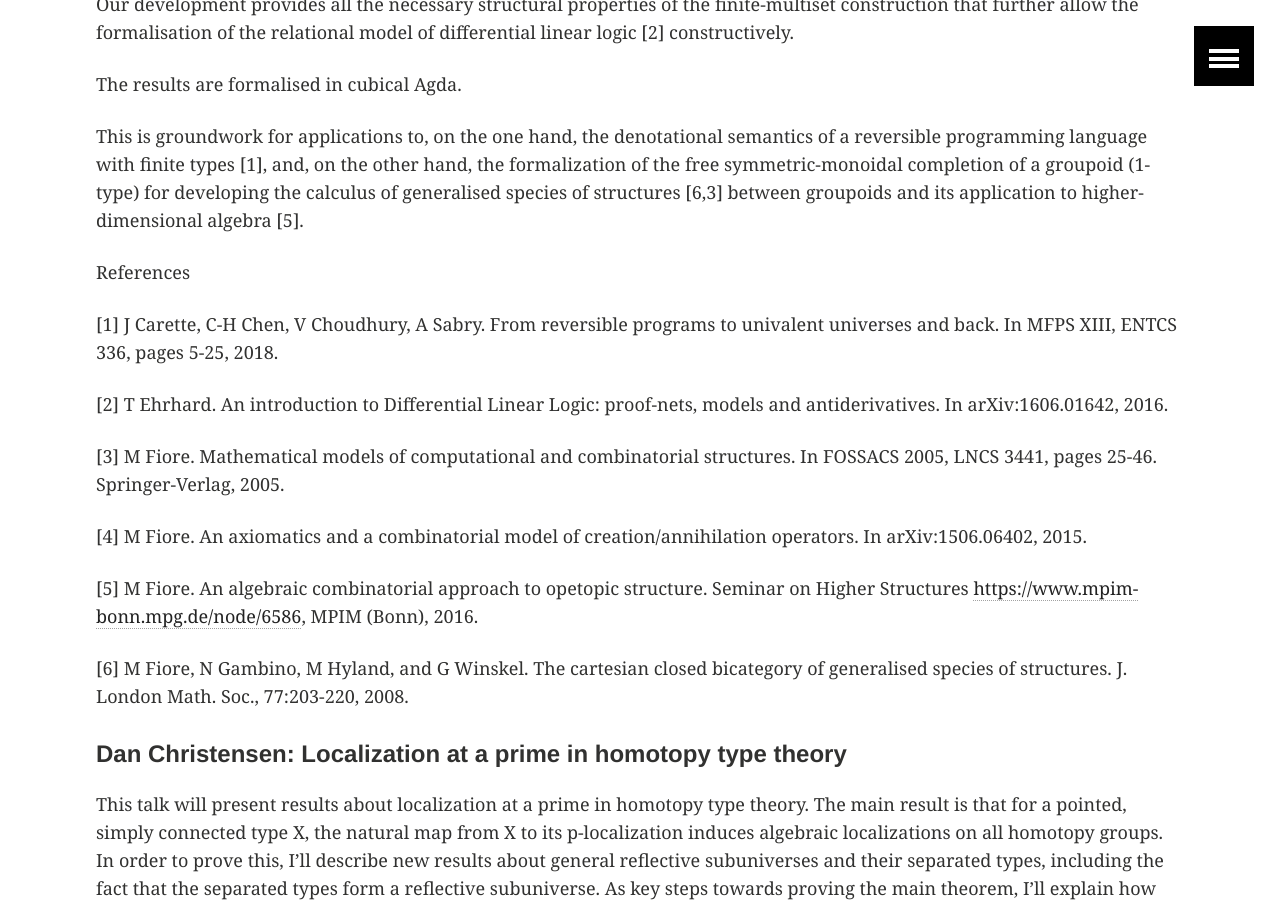
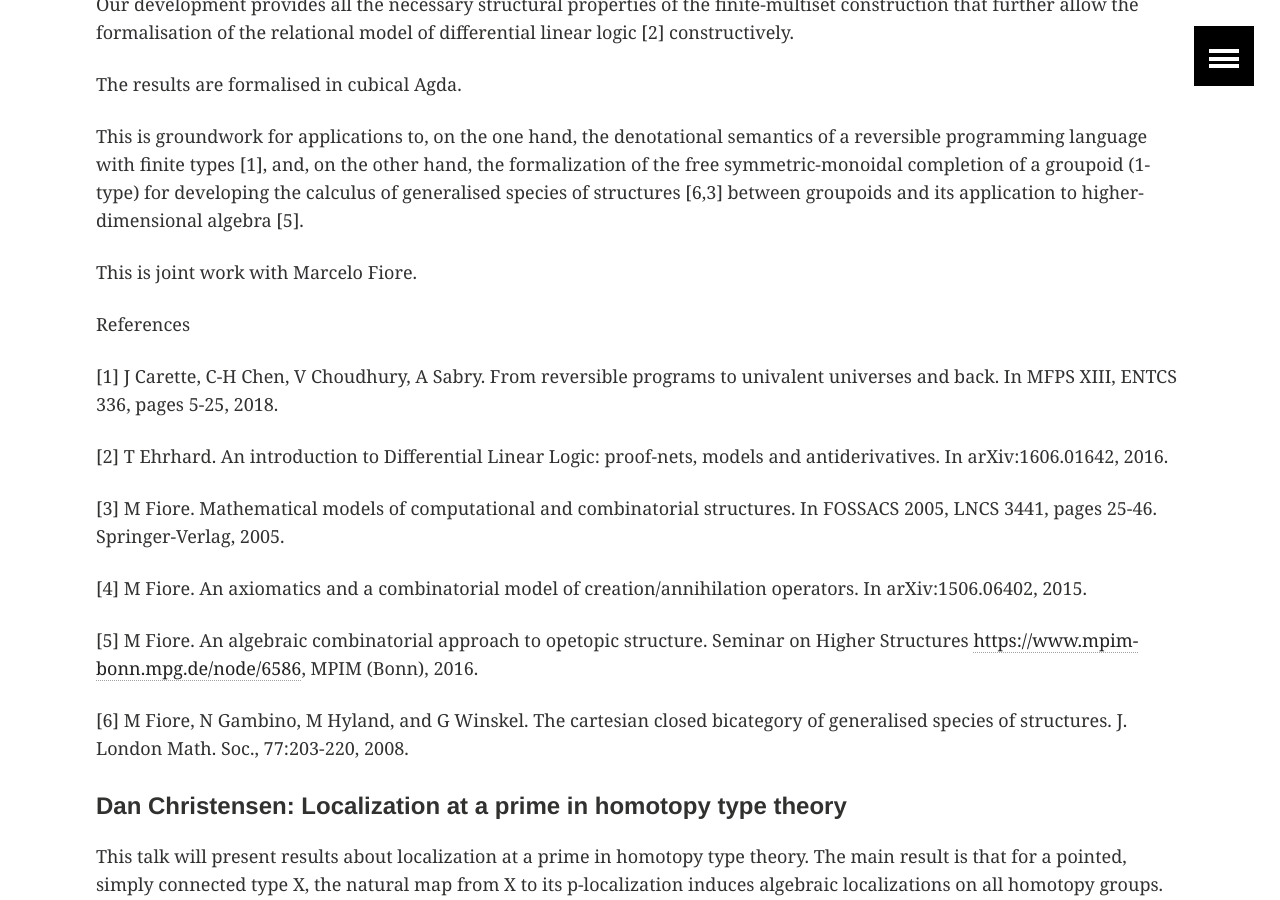
Before and after one commit to HoTT/HoTT-2019, a Jekyll site: the page built from programme.md, in a window 1280 px wide and 900 px high, scrolled down 4218 px. Built offline with Jekyll 4.4.1, drawn with Linux system fonts in a browser that asks for light colours.

```diff
--- a/programme.md
+++ b/programme.md
@@ -85,6 +85,8 @@
 The results are formalised in cubical Agda.
 
 This is groundwork for applications to, on the one hand, the denotational semantics of a reversible programming language with finite types [1], and,  on the other hand, the formalization of the free symmetric-monoidal  completion of a groupoid (1-type) for developing the calculus of  generalised species of structures [6,3] between groupoids and its  application to higher-dimensional algebra [5].
+
+This is joint work with Marcelo Fiore.
 
  References
 
```
